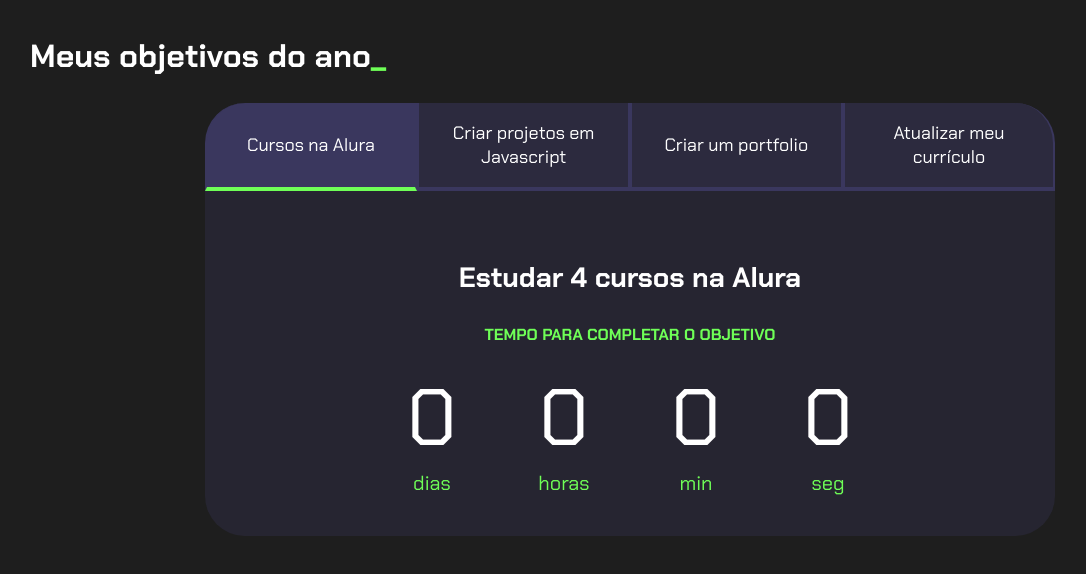
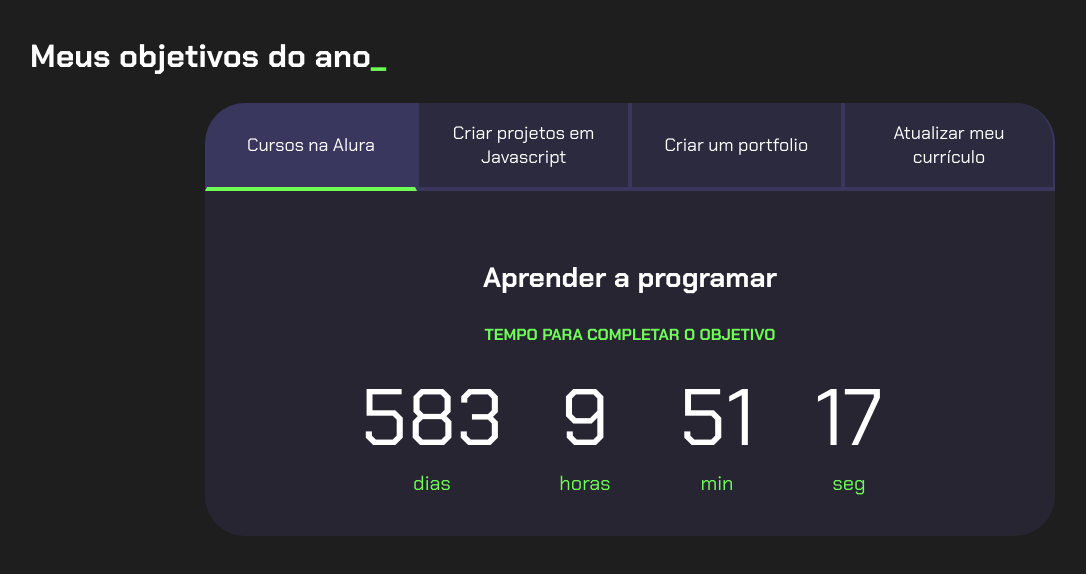
Before and after one commit to Diego-Bord/Projeto-de-Vida, a plain HTML site: page index.html in a window 1280 px wide. Shown: the whole page, without its empty margins (10-1096 px from the left). Drawn offline with Linux system fonts and the light colour scheme.

Commit message:
Atualização de Timers

```diff
--- a/index.html
+++ b/index.html
@@ -20,7 +20,7 @@
             </div>
             <div class="abas-textos">
                 <div class="aba-conteudo ativo">
-                    <h3 class="aba-conteudo-titulo-principal">Estudar 4 cursos na Alura</h3>
+                    <h3 class="aba-conteudo-titulo-principal">Aprender a programar</h3>
                     <h4 class="aba-conteudo-titulo-secundario">Tempo para completar o objetivo</h4>
                     <div class="contador">
                         <div class="contador-digito">
@@ -42,7 +42,7 @@
                     </div>
                 </div>
                 <div class="aba-conteudo">
-                    <h3 class="aba-conteudo-titulo-principal">Criar 5 projetos em Javascript</h3>
+                    <h3 class="aba-conteudo-titulo-principal">Estudar para o vestibular</h3>
                     <h4 class="aba-conteudo-titulo-secundario">Tempo para completar o objetivo</h4>
                     <div class="contador">
                         <div class="contador-digito">
@@ -64,7 +64,7 @@
                     </div>
                 </div>
                 <div class="aba-conteudo">
-                    <h3 class="aba-conteudo-titulo-principal">Criar um portfolio com os meus 3 melhores projetos</h3>
+                    <h3 class="aba-conteudo-titulo-principal">Passar em um concurso Público</h3>
                     <h4 class="aba-conteudo-titulo-secundario">Tempo para completar o objetivo</h4>
                     <div class="contador">
                         <div class="contador-digito">
@@ -86,7 +86,7 @@
                     </div>
                 </div>
                 <div class="aba-conteudo">
-                    <h3 class="aba-conteudo-titulo-principal">Atualizar meu curriculo com os certificados da Alura</h3>
+                    <h3 class="aba-conteudo-titulo-principal">Atualizar meu currículo</h3>
                     <h4 class="aba-conteudo-titulo-secundario">Tempo para completar o objetivo</h4>
                     <div class="contador">
                         <div class="contador-digito">
--- a/main.js
+++ b/main.js
@@ -15,10 +15,10 @@
 }
 
 const contadores = document.querySelectorAll(".contador");
-const tempoObjetivo1 = new Date("2023-10-05T00:00:00");
-const tempoObjetivo2 = new Date("2023-12-05T00:00:00");
-const tempoObjetivo3 = new Date("2023-12-30T00:00:00");
-const tempoObjetivo4 = new Date("2024-02-01T00:00:00");
+const tempoObjetivo1 = new Date("2027-10-05T00:00:00");
+const tempoObjetivo2 = new Date("2027-12-05T00:00:00");
+const tempoObjetivo3 = new Date("2027-12-30T00:00:00");
+const tempoObjetivo4 = new Date("2027-02-01T00:00:00");
 
 const tempos = [tempoObjetivo1, tempoObjetivo2, tempoObjetivo3, tempoObjetivo4];
 
```
